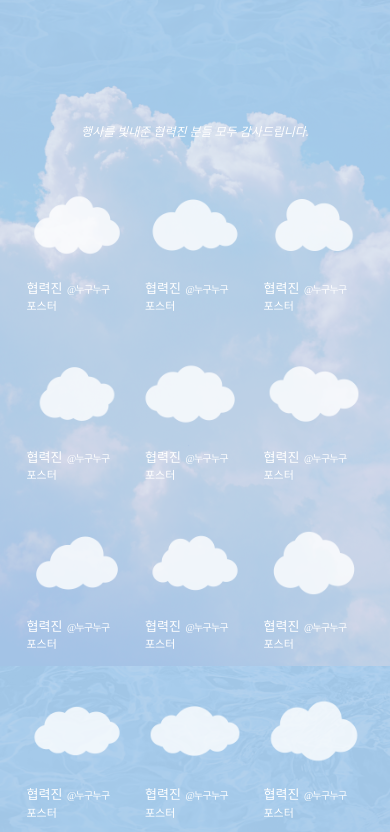
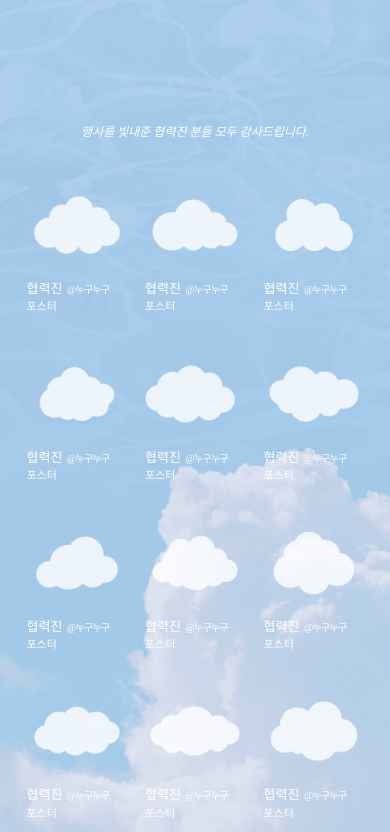
Before and after one commit to FlyYEJUN/flyhigherfarther, a plain HTML site: page page02.html in a window 390 px wide. Shown: the part 178-1010 px from the top of the page. Drawn offline with Linux system fonts and the light colour scheme.

Commit message:
Add files via upload

```diff
--- a/index.css
+++ b/index.css
@@ -48,15 +48,14 @@ a, b, i, strong, mark, em, code {
     background-size:cover;
     } */
 
-@media screen and  (max-width: 992px) {
+/* @media screen and  (max-width: 992px) {
     body {background-image: url(./img/background_MO.png);}
 }
+ */
 
 
 
-
-
-.bg_PC {
+.background .bg_PC {
     position: fixed;
     top: 0;
     left: 0;
@@ -69,9 +68,27 @@ a, b, i, strong, mark, em, code {
     will-change: transform;
     z-index: -10;}
 
+.background .bg_MO {display: none;}
 
 
 
+
+@media screen and  (max-width: 992px) {
+    .background .bg_MO {
+        display: inline;
+        position: fixed;
+        top: 0;
+        left: 0;
+        width: 100%;
+        height: 100%;
+        background-image: url("./img/background_MO.png");
+        background-size: cover;
+        background-position: center center;
+        transform: translateZ(0);
+        will-change: transform;
+        z-index: -10;}
+    .background .bg_PC {display: none;}
+}
 
 
 
--- a/page02.css
+++ b/page02.css
@@ -40,21 +40,41 @@ a, b, i, strong, mark, em, code {
 
 /* ---------배경--------- */
 
-body {
-    background-image: url(./img/background_PC.png);
-    background-repeat: no-repeat;
-    background-position: 50% 0;
-    background-attachment: fixed;
-    background-size:cover;
-    }
+.background .bg_PC {
+    position: fixed;
+    top: 0;
+    left: 0;
+    width: 100%;
+    height: 100%;
+    background-image: url("./img/background_PC.png");
+    background-size: cover;
+    background-position: center center;
+    transform: translateZ(0);
+    will-change: transform;
+    z-index: -10;}
 
-@media screen and  (max-width: 992px) {
-    body {background-image: url(./img/background_MO.png);}
-}
+.background .bg_MO {display: none;}
 
 
 
 
+
+@media screen and  (max-width: 992px) {
+    .background .bg_MO {
+        display: inline;
+        position: fixed;
+        top: 0;
+        left: 0;
+        width: 100%;
+        height: 100%;
+        background-image: url("./img/background_MO.png");
+        background-size: cover;
+        background-position: center center;
+        transform: translateZ(0);
+        will-change: transform;
+        z-index: -10;}
+    .background .bg_PC {display: none;}
+}
 
 
 
@@ -188,8 +208,6 @@ body {
 @media screen and  (max-width: 992px) {
     .cooperation01 {padding-top: 300px;}
 
-    .cooperation01 .gallery01 {}
-
     .cooperation01 .gallery01 > li {padding: 0 2px;}
 
     .cooperation01 .gallery01 > li > a > img {width: 110px;}
--- a/page02.html
+++ b/page02.html
@@ -12,6 +12,20 @@
 
 
 <body>
+
+
+
+    <div class="background">
+        <div class="bg_PC">
+            <img src="./img/background_PC.png" alt=""></imgsrc>
+        </div>
+        <div class="bg_MO">
+            <img src="./img/background_MO.png" alt=""></imgsrc>
+        </div>
+    </div>
+
+
+
     <header class="header">
         <div class="hd"> <a href="./index.html" >
             <img src="./img/hd.png" alt=""> </a>
```
Also changed, not shown: index.html (+4 -1 lines).
